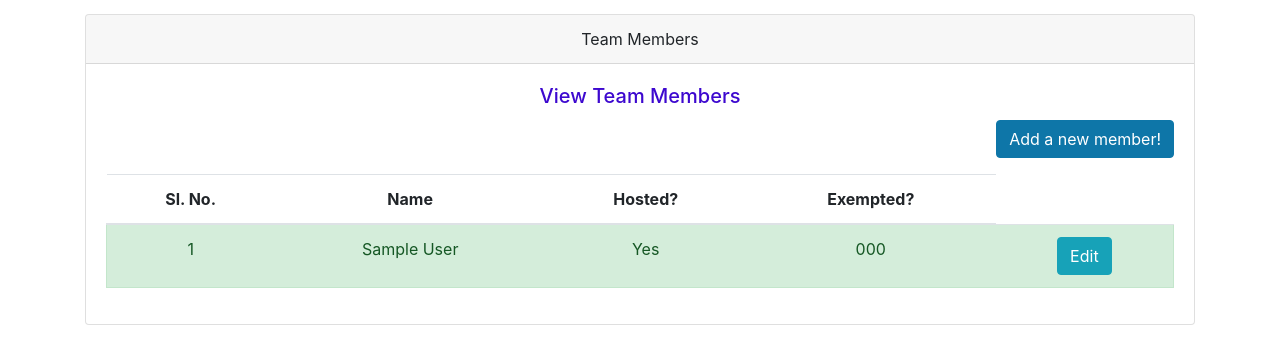
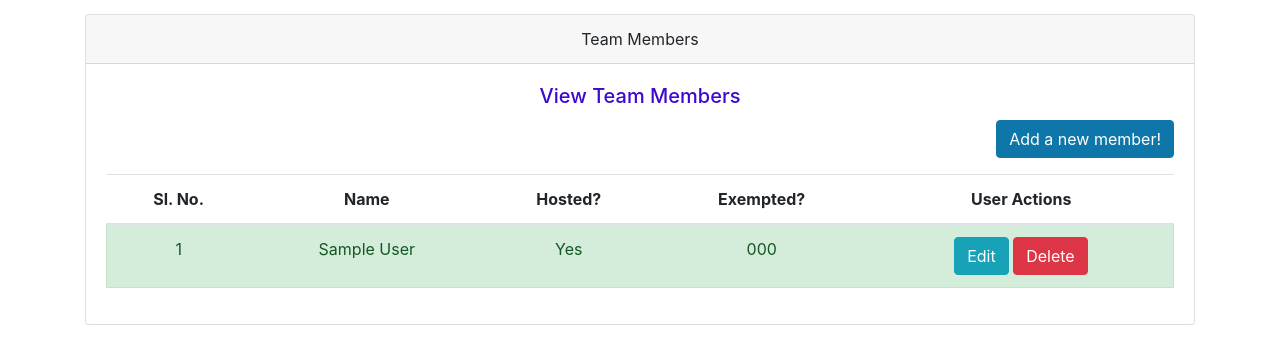
Before and after one commit to SidharthK-5/FastAPI, a FastAPI app: page /members/view-all in a window 1280 px wide. Shown: the part 56-420 px from the top of the page. Run offline with FastAPI, Linux system fonts and the light colour scheme; tables that the repository leaves empty hold one stand-in row (values such as "Sample post"); some libraries are stand-ins or nearby versions.

Commit message:
feat RandomName: - delete member functionality - added sweetalert support to render message box

```diff
--- a/RandomName/routers/members.py
+++ b/RandomName/routers/members.py
@@ -211,6 +211,17 @@ async def edit_member_commit(
 
     return RedirectResponse(url="/members/view-all", status_code=status.HTTP_302_FOUND)
 
+@router.get("/delete-member/{member_id}", response_class=HTMLResponse)
+async def delete_member(request: Request, member_id: int, db: Session = Depends(get_db)):
+    member = db.query(models.Members).filter(models.Members.id == member_id)
+    if member is None:
+        return RedirectResponse(url="/members/view-all", status_code=status.HTTP_302_FOUND)
+
+    db.query(models.Members).filter(models.Members.id == member_id).delete()
+    db.commit()
+
+    return RedirectResponse(url="/members/view-all", status_code=status.HTTP_302_FOUND)
+
 
 @router.get("/count-dev-team-members")
 async def count_dev_team_members(db: Session = Depends(get_db)):
--- a/RandomName/templates/layout.html
+++ b/RandomName/templates/layout.html
@@ -7,6 +7,8 @@
         <link rel="icon" type="image/png" href="{{ url_for("static", path="/images/logo.png") }}" style="background-color: none;">
         <link rel="stylesheet" type="text/css" href="{{ url_for("static", path="/css/base.css") }}">
         <link rel="stylesheet" type="text/css" href="{{ url_for("static", path="/css/bootstrap.css") }}">
+        <!-- SweetAlert link and script tags -->
+        <link rel="stylesheet" href="https://cdn.jsdelivr.net/npm/sweetalert2@11/dist/sweetalert2.min.css">
         <meta name="description" content="">
         <meta name="viewport" content="width=device-width, initial-scale=1, shrink-to-fit=no">
     </head>
@@ -20,5 +22,6 @@
         <script scr="{{ url_for("static", path="/js/jquery-slim.js") }}"></script>
         <script scr="{{ url_for("static", path="/js/popperr.js") }}"></script>
         <script scr="{{ url_for("static", path="/js/bootstrap.js") }}"></script>
+        <script src="https://cdn.jsdelivr.net/npm/sweetalert2@11"></script>
     </body>
 </html>
--- a/RandomName/templates/view_members.html
+++ b/RandomName/templates/view_members.html
@@ -19,6 +19,7 @@
                                 <th scope="col">Name</th>
                                 <th scope="col">Hosted?</th>
                                 <th scope="col">Exempted?</th>
+                                <th scope="col">User Actions</th>
                             </tr>
                         </thead>
 
@@ -34,6 +35,9 @@
                                             <button onclick="window.location.href='edit-member/{{member.id}}'" type="button" class="btn btn-info">
                                                 Edit
                                             </button>
+                                            <button onclick="confirmDelete('{{member.id}}', '{{member.name}}')" type="button" class="btn btn-danger">
+                                                Delete
+                                            </button>
                                         </td>
                                     </tr>
 
@@ -46,6 +50,9 @@
                                         <td>
                                             <button onclick="window.location.href='edit-member/{{member.id}}'" type="button" class="btn btn-info">
                                                 Edit
+                                            </button>
+                                            <button onclick="confirmDelete('{{member.id}}', '{{member.name}}')" type="button" class="btn btn-danger">
+                                                Delete
                                             </button>
                                         </td>
                                     </tr>
@@ -60,6 +67,9 @@
                                             <button onclick="window.location.href='edit-member/{{member.id}}'" type="button" class="btn btn-info">
                                                 Edit
                                             </button>
+                                            <button onclick="confirmDelete('{{member.id}}', '{{member.name}}')" type="button" class="btn btn-danger">
+                                                Delete
+                                            </button>
                                         </td>
                                     </tr>
 
@@ -73,6 +83,9 @@
                                             <button onclick="window.location.href='edit-member/{{member.id}}'" type="button" class="btn btn-info">
                                                 Edit
                                             </button>
+                                            <button onclick="confirmDelete('{{member.id}}', '{{member.name}}')" type="button" class="btn btn-danger">
+                                                Delete
+                                            </button>
                                         </td>
                                     </tr>
                                 {% endif %}
@@ -83,3 +96,21 @@
                 </div>
             </div>
         </div>
+
+        <script>
+            function confirmDelete(memberId, memberName) {
+                Swal.fire({
+                    title: 'RandomName says!',
+                    html: "Do you really want to delete <strong>" + memberName + "</strong>?",
+                    icon: 'warning',
+                    showCancelButton: true,
+                    confirmButtonColor: '#3085d6',
+                    cancelButtonColor: '#d33',
+                    confirmButtonText: 'Yes'
+                }).then((result) => {
+                    if (result.isConfirmed) {
+                        window.location.href = 'delete-member/' + memberId;
+                    }
+                });
+            }
+        </script>
```
